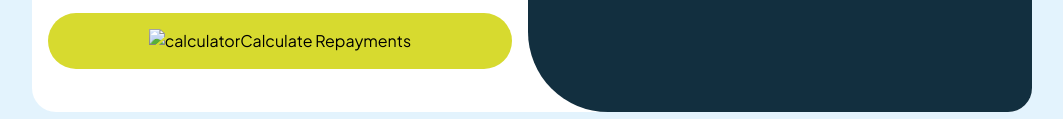
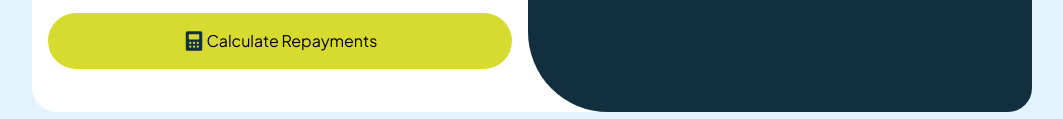
Before and after one commit to orestis202/Front-End-Mentor----Mortgage-Repayment-Calculator, a website: page index.html in a window 1280 px wide. Shown: the part 563-682 px from the top of the page, without its empty margins (108-1171 px from the left). Drawn offline with nearby package versions, Linux system fonts and the light colour scheme; the site is published under a folder, as on GitHub Pages, so addresses that start at the root find nothing.

Commit message:
Update index.html

```diff
--- a/index.html
+++ b/index.html
@@ -59,7 +59,7 @@
           <p class="mortgage__error">This field is required</p>
         </form>
         <button type="button" class="mortgage__calculateBtn" id="calculateBtn">
-          <img src="/assets/images/icon-calculator.svg" alt="calculator" class="information__buttonImage">
+          <img src="assets/images/icon-calculator.svg" alt="calculator" class="information__buttonImage">
           Calculate Repayments</button>
       </div>
     </section>
```
